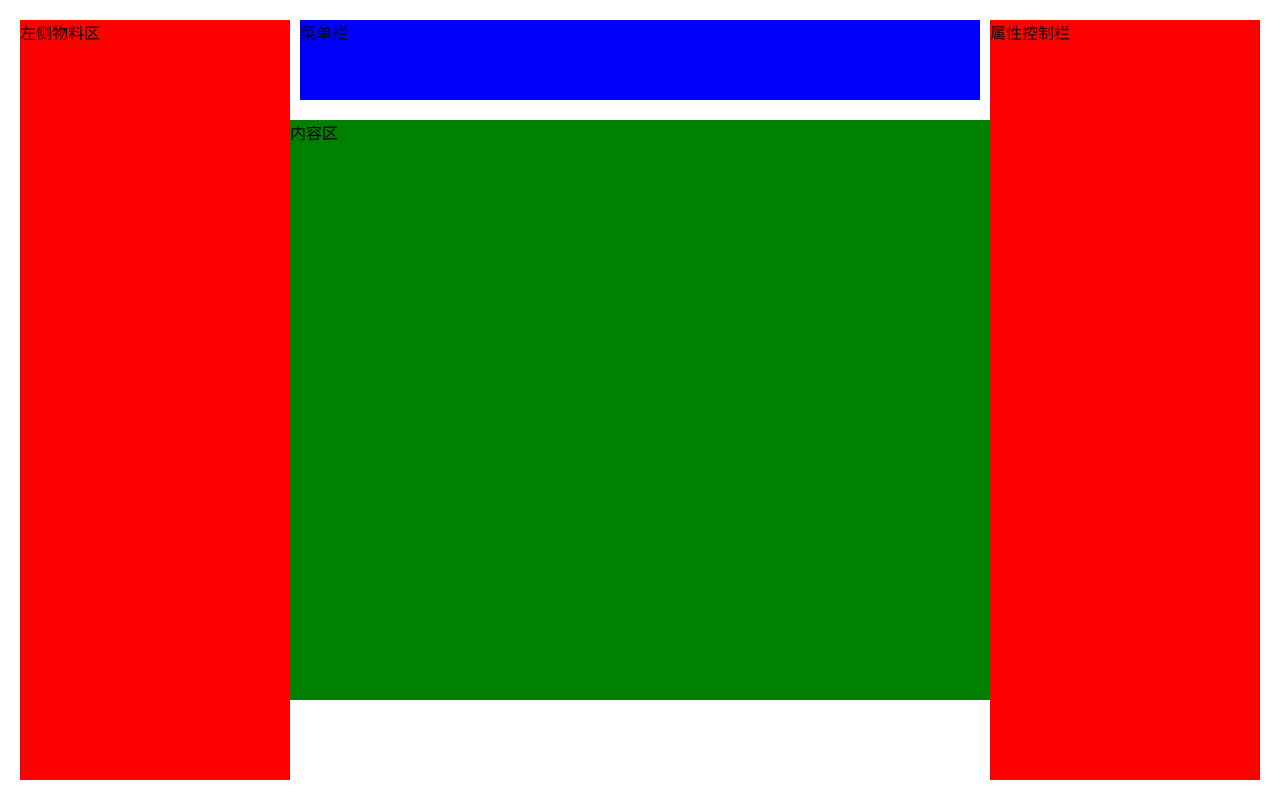
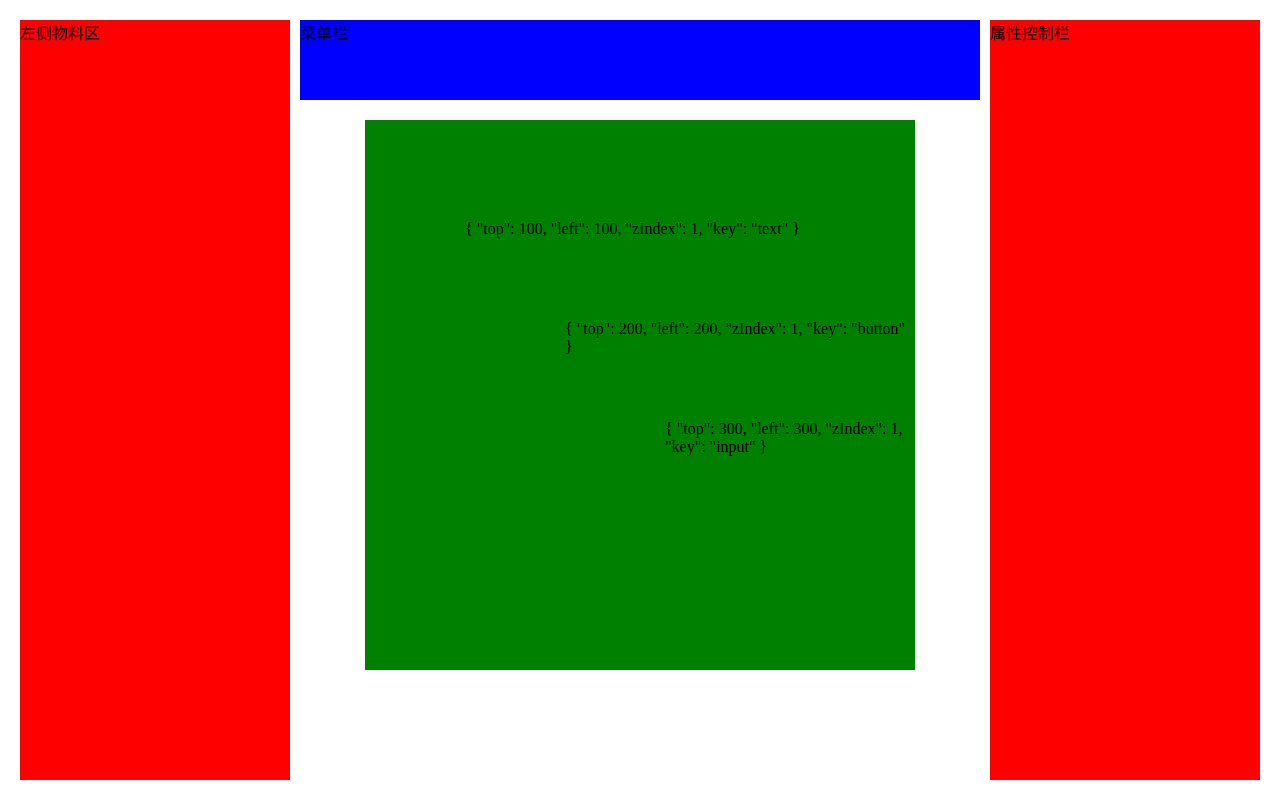
Before and after one commit to baozjj/Bao-Low-Code, a Vue app: page /about in a window 1280 px wide. Built offline with nearby package versions, Linux system fonts and the light colour scheme; the HTML template or start-up script is replaced by a standard one.

Commit message:
feat: editor content

```diff
--- a/src/assets/main.css
+++ b/src/assets/main.css
@@ -12,6 +12,7 @@ body {
   display: flex;
   place-items: center;
 }
+
 * {
   padding: 0;
   margin: 0;
--- a/src/views/MainPage/components/Editor/index.vue
+++ b/src/views/MainPage/components/Editor/index.vue
@@ -1,9 +1,24 @@
 <script setup lang="ts">
-import {defineProps} from 'vue'
+import {defineProps, computed, withDefaults, defineModel} from 'vue'
 import type { IEditorProps } from './service/interface';
-withDefaults(defineProps<IEditorProps>(), {
-  data: ''
+import EditorBlock from './components/EditorBlock/index.vue'
+const props = withDefaults(defineProps<IEditorProps>(), {
+  modelValue: ''
 });
+const model = defineModel()
+
+const data = computed(() => {
+  return model.value
+})
+
+const containerStyles = computed(() => {
+  return {
+    width: data.value.container.width + 'px',
+    height: data.value.container.height + 'px',
+  }
+})
+
+console.log('containerStyles', containerStyles.value)
 </script>
 
 <template>
@@ -15,8 +30,10 @@ withDefaults(defineProps<IEditorProps>(), {
         <!-- 负责产生滚动条 -->
         <div class="editor-container-canvas">
           <!-- 产生内容区 -->
-           <div class="editor-container-canvas-content">
-              内容区
+           <div class="editor-container-canvas-content" :style="containerStyles">
+              <div v-for="item in data.blocks" :key="item.id">
+                <EditorBlock :block="item"/>
+              </div>
            </div>
         </div>
       </div>
@@ -66,6 +83,7 @@ withDefaults(defineProps<IEditorProps>(), {
           width: 1000px;
           height: 1000px;
           background-color: green;
+          position: relative;
         }
 
       }
--- a/src/views/MainPage/index.vue
+++ b/src/views/MainPage/index.vue
@@ -7,5 +7,5 @@ const state = ref(data)
 </script>
 
 <template>
-    <Editor :data="state"/>
+    <Editor v-model="state"/>
 </template>
```
